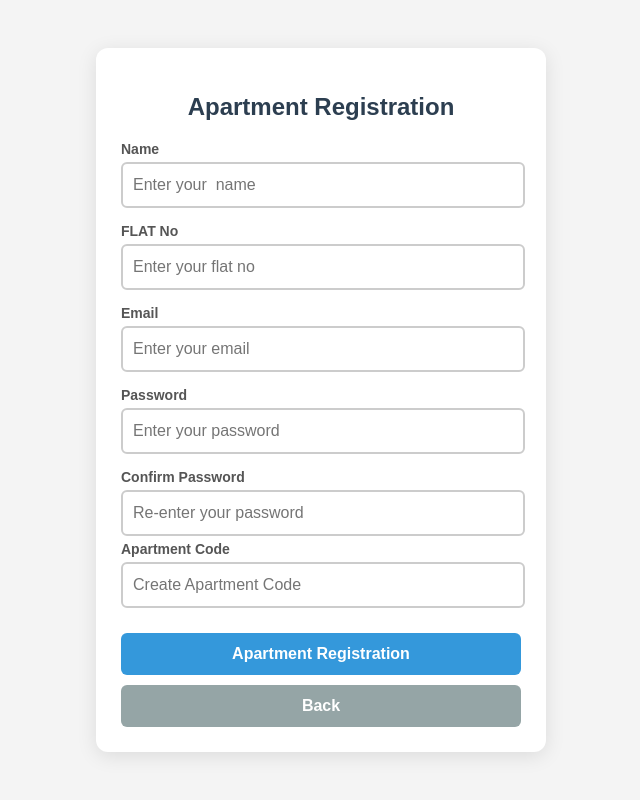
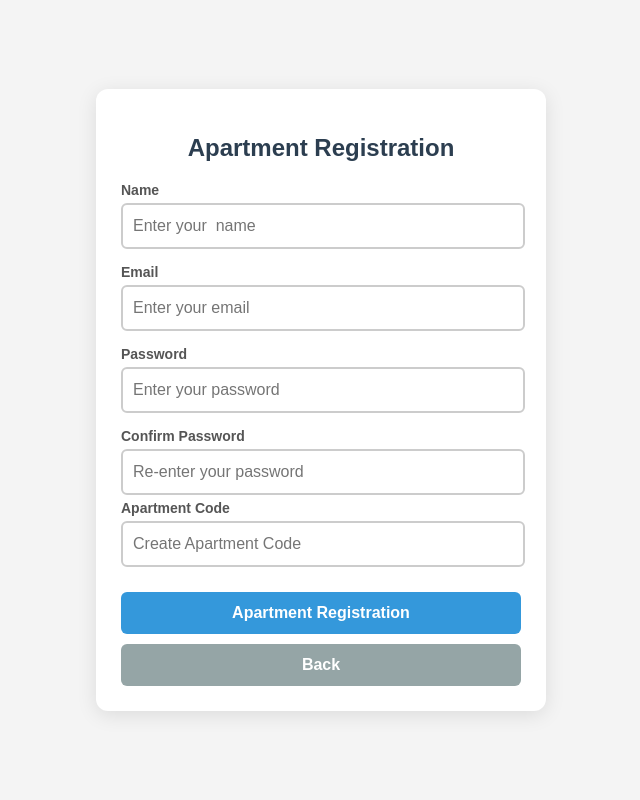
Before and after one commit to vishnu-manager/My_app, a Python web app: template templates/admin_register.html in a window 1280 px wide. Shown: the whole page, without its empty margins (319-959 px from the left). Run offline with Jinja, Linux system fonts and the light colour scheme; the template is opened without the code that fills it, so the values that code supplies are empty.

Commit message:
Update admin_register.html

```diff
--- a/templates/admin_register.html
+++ b/templates/admin_register.html
@@ -13,10 +13,7 @@
             <input type="text" id="name" placeholder="Enter your  name" required>
         </div>
 
-        <div class="input-group">
-            <label for="flat no">FLAT No</label>
-            <input type="text" id="flat no" placeholder="Enter your flat no" required>
-        </div>
+
 
         <div class="input-group">
             <label for="email">Email</label>
```
